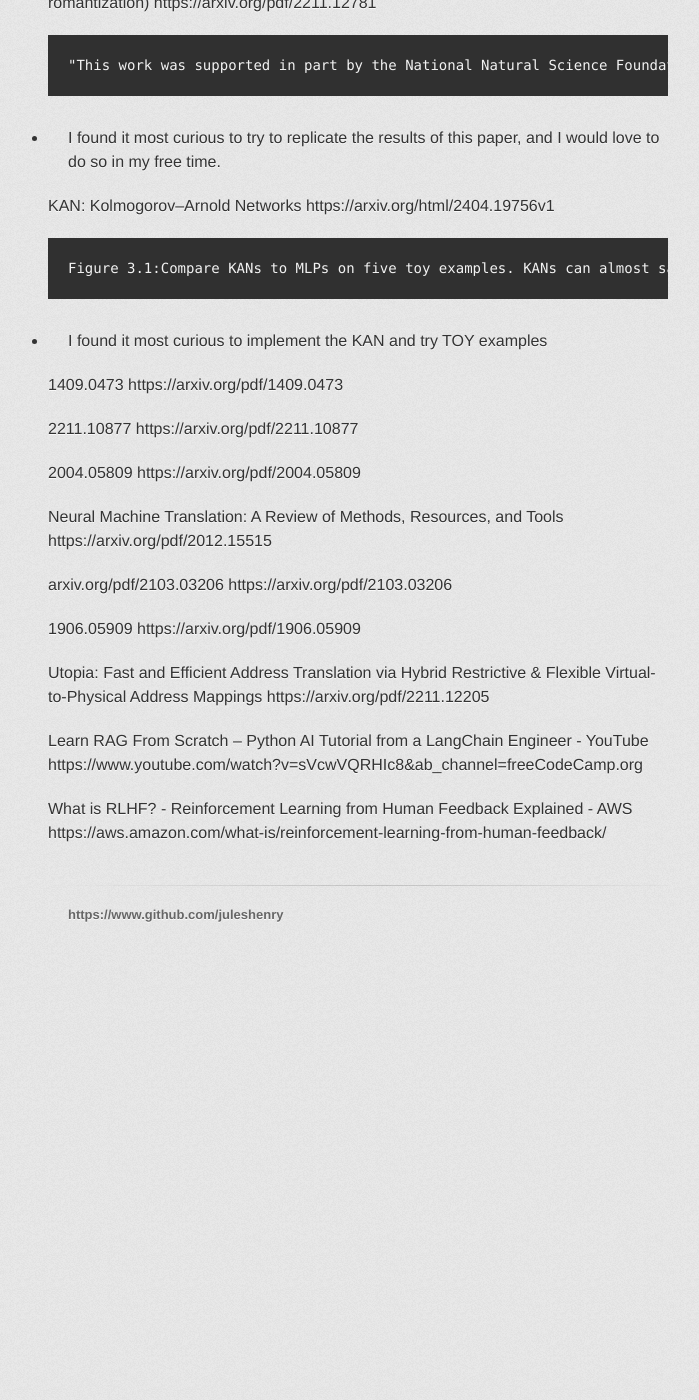
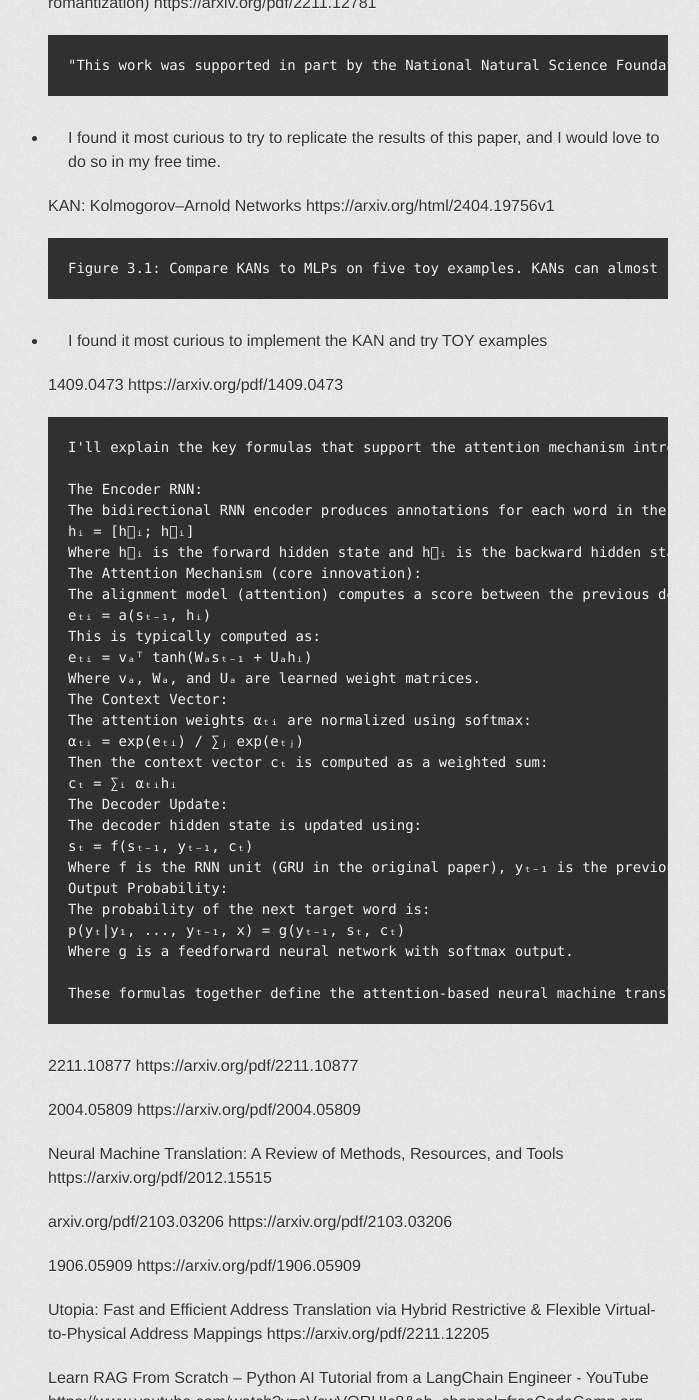
Before and after one commit to juleshenry/juleshenry.github.io, a Jekyll site: the page built from _posts/2025-02-25-BookSmarktks.md, in a window 1280 px wide and 1400 px high, scrolled down 591 px. Shown: the whole window, without its empty margins (90-789 px from the left). Built offline with Jekyll 4.4.1, drawn with Linux system fonts in a browser that asks for light colours; some web fonts are replaced; before the commit the page ends 1565 px from its top, so only the background shows below that.

Commit message:
democracy

````diff
--- a/_posts/2025-02-25-BookSmarktks.md
+++ b/_posts/2025-02-25-BookSmarktks.md
@@ -27,12 +27,42 @@ KAN: Kolmogorov–Arnold Networks
 https://arxiv.org/html/2404.19756v1
 
 ```sh
-Figure 3.1:Compare KANs to MLPs on five toy examples. KANs can almost saturate the fastest scaling law predicted by our theory  (α = 4), while MLPs scales slowly and plateau quickly.
+Figure 3.1: Compare KANs to MLPs on five toy examples. KANs can almost saturate the fastest scaling law predicted by our theory  (α = 4), while MLPs scales slowly and plateau quickly.
 ```
 * I found it most curious to implement the KAN and try TOY examples
 
 1409.0473
 https://arxiv.org/pdf/1409.0473
+
+```sh
+I'll explain the key formulas that support the attention mechanism introduced in the Bahdanau et al. paper. Here are the most important mathematical foundations:
+
+The Encoder RNN:
+The bidirectional RNN encoder produces annotations for each word in the source sentence. For each word xᵢ, it creates:
+hᵢ = [h⃗ᵢ; h⃖ᵢ]
+Where h⃗ᵢ is the forward hidden state and h⃖ᵢ is the backward hidden state.
+The Attention Mechanism (core innovation):
+The alignment model (attention) computes a score between the previous decoder hidden state sₜ₋₁ and each encoder annotation hᵢ:
+eₜᵢ = a(sₜ₋₁, hᵢ)
+This is typically computed as:
+eₜᵢ = vₐᵀ tanh(Wₐsₜ₋₁ + Uₐhᵢ)
+Where vₐ, Wₐ, and Uₐ are learned weight matrices.
+The Context Vector:
+The attention weights αₜᵢ are normalized using softmax:
+αₜᵢ = exp(eₜᵢ) / ∑ⱼ exp(eₜⱼ)
+Then the context vector cₜ is computed as a weighted sum:
+cₜ = ∑ᵢ αₜᵢhᵢ
+The Decoder Update:
+The decoder hidden state is updated using:
+sₜ = f(sₜ₋₁, yₜ₋₁, cₜ)
+Where f is the RNN unit (GRU in the original paper), yₜ₋₁ is the previous output, and cₜ is the context vector.
+Output Probability:
+The probability of the next target word is:
+p(yₜ|y₁, ..., yₜ₋₁, x) = g(yₜ₋₁, sₜ, cₜ)
+Where g is a feedforward neural network with softmax output.
+
+These formulas together define the attention-based neural machine translation model, which was revolutionary because it allowed the model to focus on different parts of the input sentence when generating each word of the translation, rather than compressing the entire input into a fixed-length vector.
+```
 
 2211.10877
 https://arxiv.org/pdf/2211.10877
````
